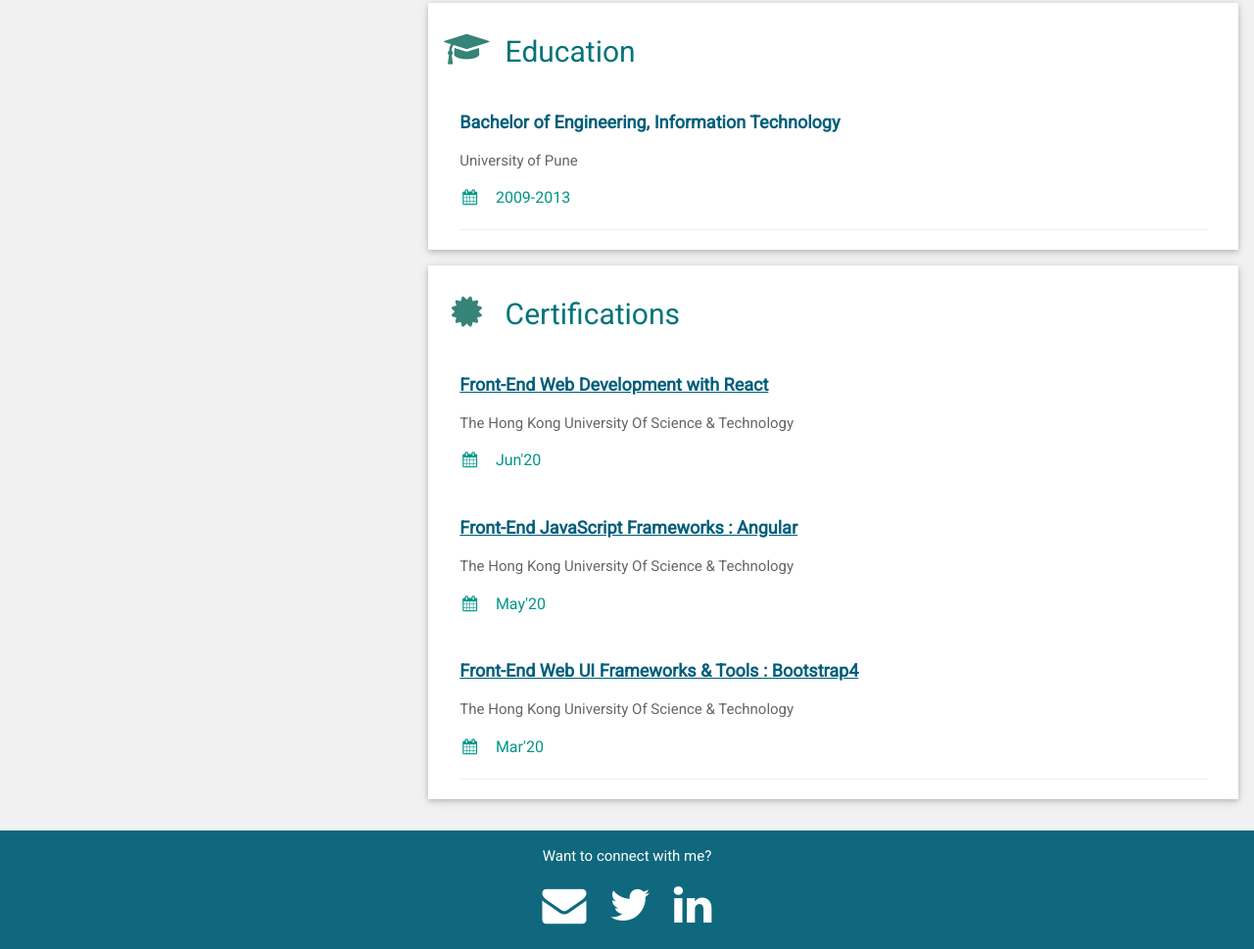
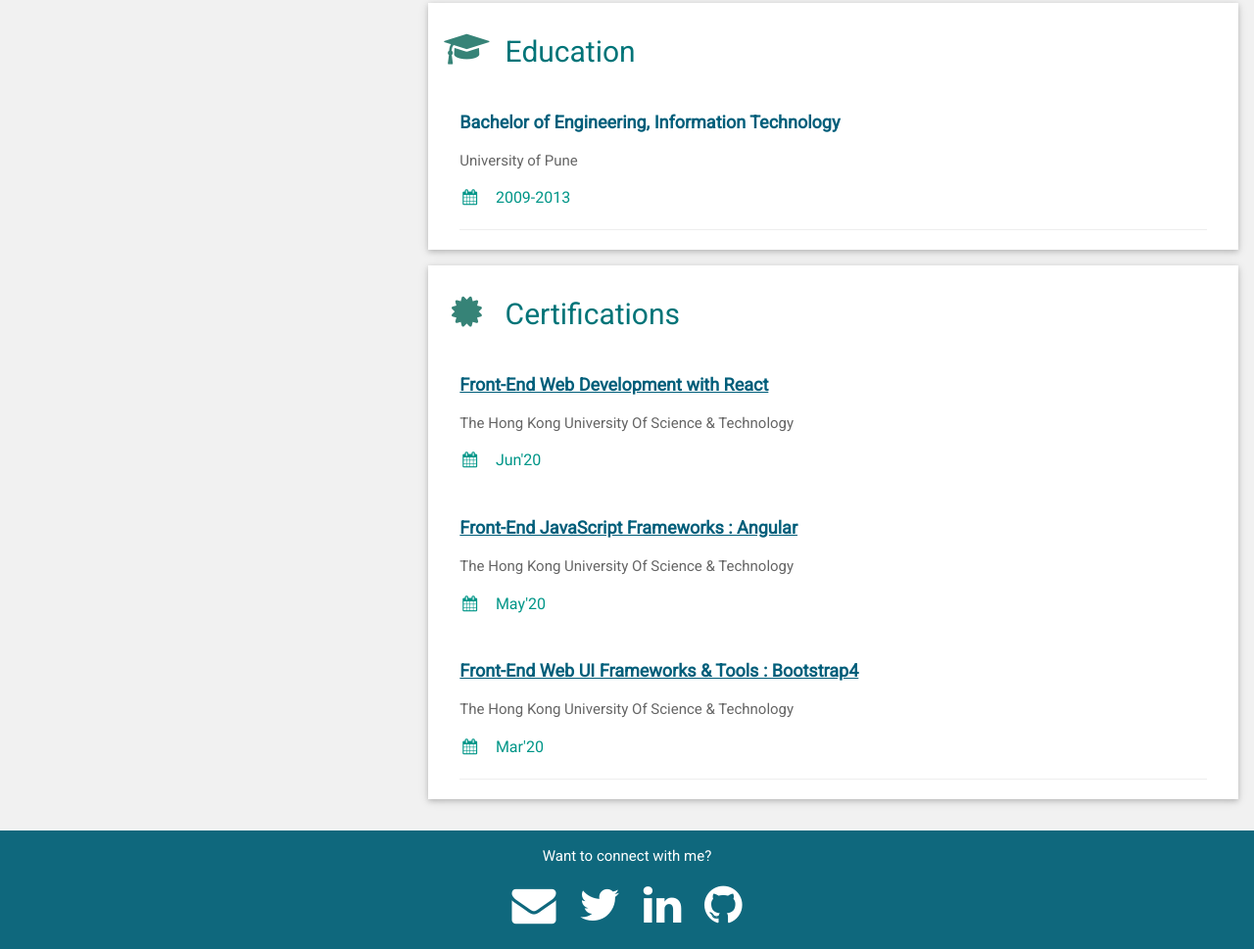
Before and after one commit to revati-deshmukh/revati-deshmukh.github.io, a plain HTML site: page index.html in a window 1280 px wide. Shown: the part 1329-2298 px from the top of the page at 98% size. Drawn offline with nearby package versions, Linux system fonts and the light colour scheme.

Commit message:
Added Github profile. Removed contact information

```diff
--- a/index.html
+++ b/index.html
@@ -45,11 +45,6 @@
                         </p>
                         <p><i class="fa fa-home fa-fw w3-margin-right w3-large w3-text-teal"></i> Singapore, Singapore
                         </p>
-                        <!-- <p><i class="fa fa-envelope fa-fw w3-margin-right w3-large w3-text-teal"></i>
-                            deshmukh.revat@gmail.com
-                        </p>
-                        <p><i class="fa fa-phone fa-fw w3-margin-right w3-large w3-text-teal hidden"></i> +65-90608929
-                        </p> -->
                         <hr>
 
                         <p class="w3-large"><b><i
@@ -263,12 +258,14 @@
     <footer class="w3-container footer w3-center w3-margin-top">
         <div>
             <p>Want to connect with me?</p>
-            <a class="footer-space" onclick="location.href='mailto:xyz@abc.com';" target="_blank"><i
+            <a class="footer-space" onclick="location.href='mailto:deshmukh.revat@gmail.com';" target="_blank"><i
                     class="fa fa-envelope w3-hover-opacity fa-3x" title="Email"></i></a>
             <a class="footer-space" href="https://twitter.com/DeshmukhRevati" target="_blank"><i
                     class="fa fa-twitter w3-hover-opacity fa-3x" title="Twitter"></i></a>
             <a class="footer-space" href="https://www.linkedin.com/in/revati-deshmukh/" target="_blank"><i
                     class="fa fa-linkedin w3-hover-opacity fa-3x" title="LinkedIn"></i></a>
+            <a class="footer-space" href="https://github.com/revati-deshmukh" target="_blank"><i
+                    class="fa fa-github w3-hover-opacity fa-3x" title="Github"></i></a>
         </div>
         <br>
     </footer>
```
